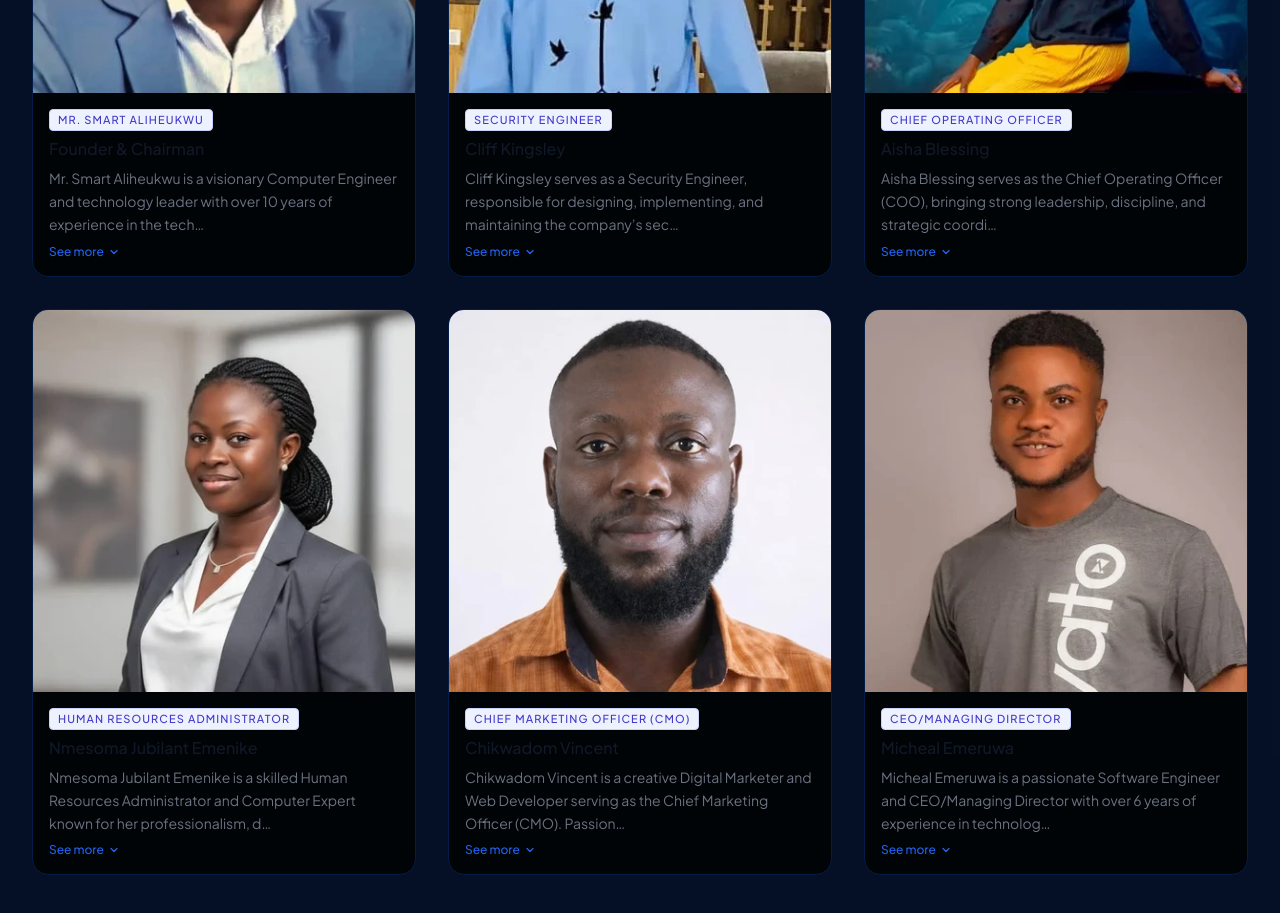
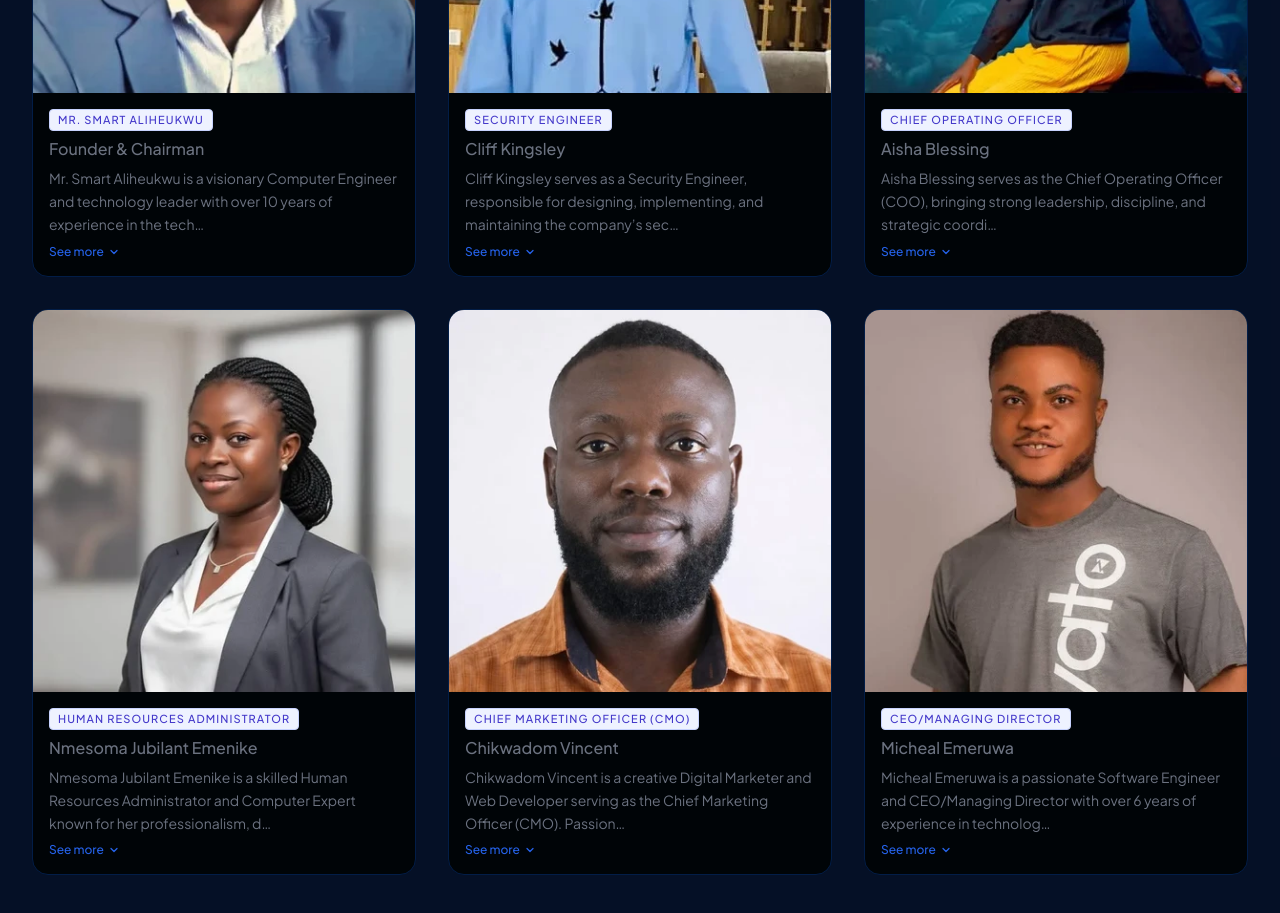
Before and after one commit to MR-MIKE001/Allsmart-ICT-Center, a React (Vite) app: page /about in a window 1280 px wide. Shown: the part 2800-3713 px from the top of the page. Built offline with nearby package versions, Linux system fonts and the light colour scheme.

Commit message:
added the professionals

```diff
--- a/src/components/cards/TeamCard.tsx
+++ b/src/components/cards/TeamCard.tsx
@@ -62,7 +62,7 @@ export function TeamCard({
         </span>
 
         {/* Name */}
-        <p className="text-base font-medium text-gray-900">{name}</p>
+        <p className="text-base font-medium text-gray-500">{name}</p>
 
         {/* Description */}
         <p className="text-sm text-gray-500 leading-relaxed">{displayedText}</p>
```
